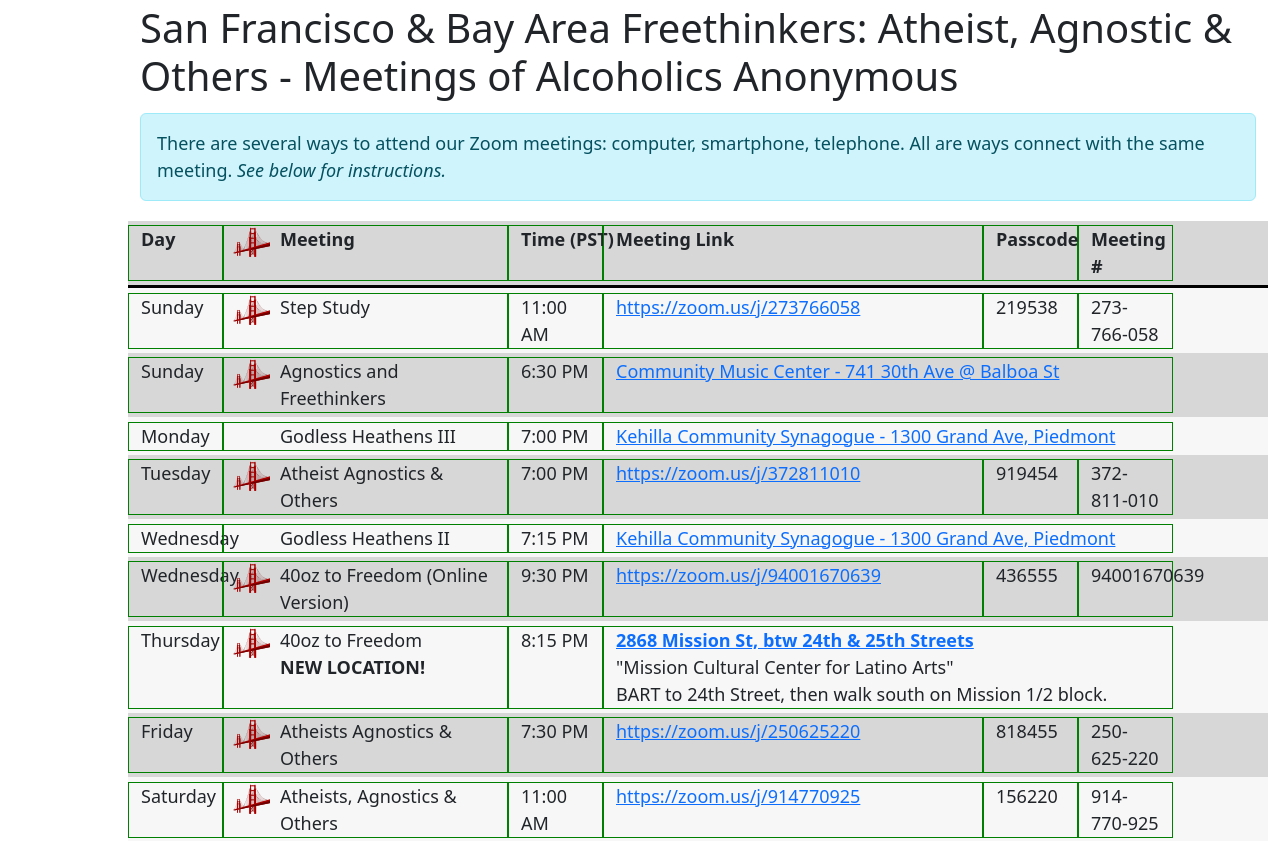
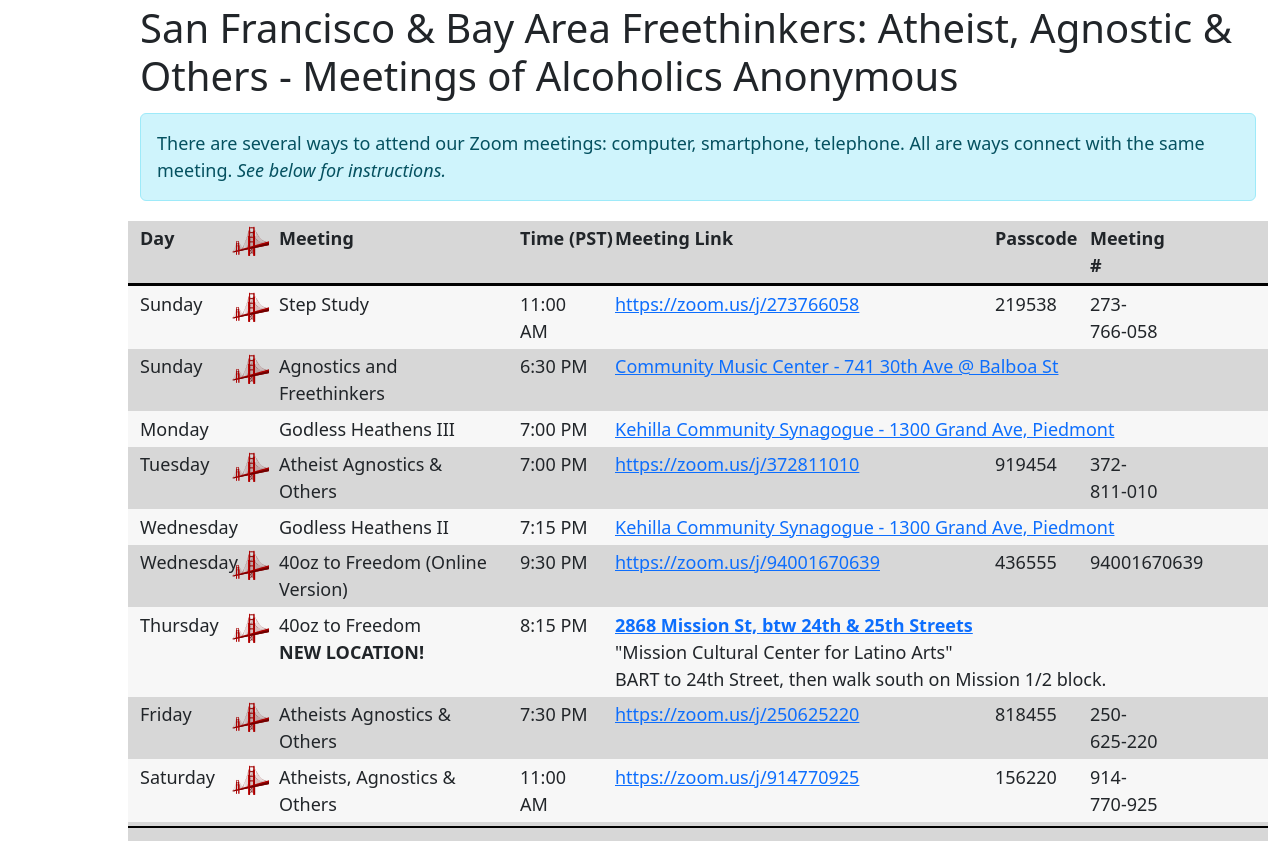
Before and after one commit to sffreethinkers/sffreethinkers.github.io, a plain HTML site: page index-bootstrap.html in a window 1280 px wide. Shown: the top 841 px of the page. Drawn offline with nearby package versions, Linux system fonts and the light colour scheme.

Commit message:
Style changes to index-bootstrap.html 6

```diff
--- a/index-bootstrap.html
+++ b/index-bootstrap.html
@@ -99,7 +99,7 @@
             background-color: #eafaff;
         }
         .col-sm-1, .col-sm-3, .col-sm-4, .col-sm-6 {
-            border: solid green 1px;
+            /*border: solid green 1px;*/
             text-align :left;
         }
    </style>
```
